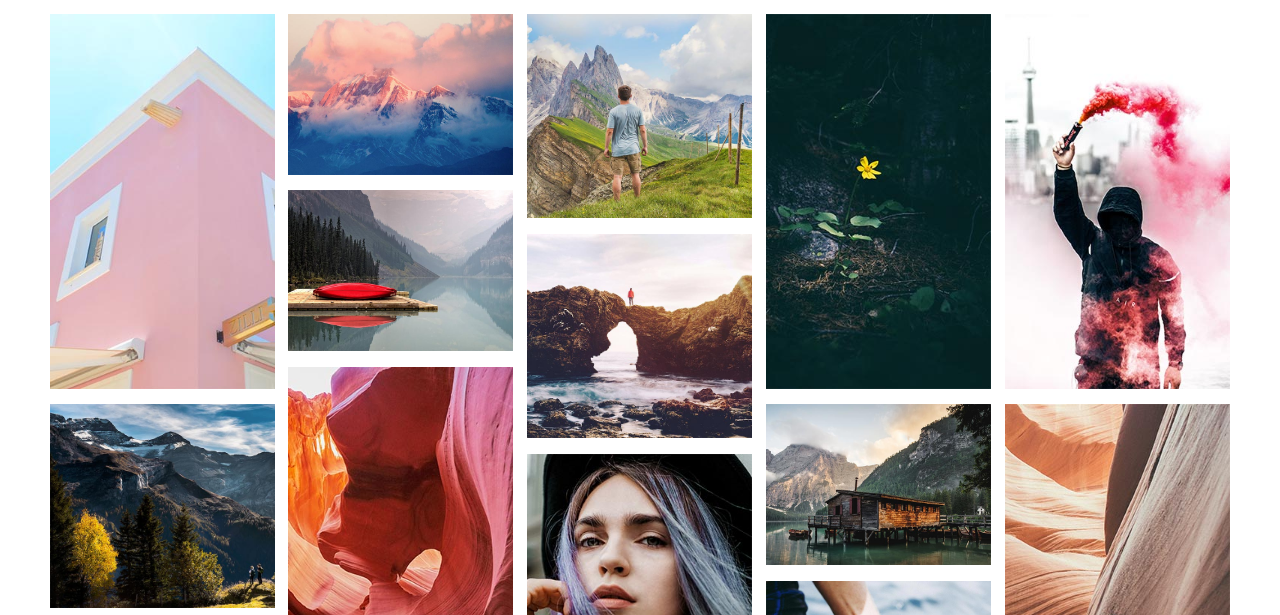
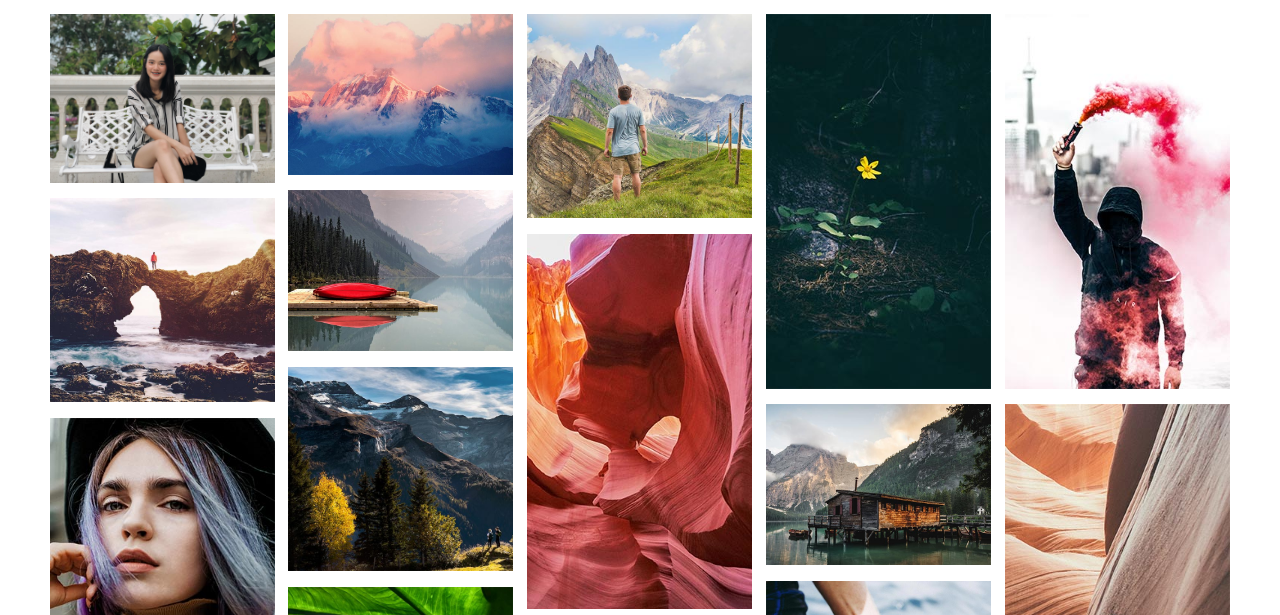
Before and after one commit to pawidchaya/foto_477-202, a plain HTML site: page index.html in a window 1280 px wide. Shown: the part 53-668 px from the top of the page. Drawn offline with Linux system fonts and the light colour scheme; files whose address does not match are found by name.

Commit message:
update index.html

```diff
--- a/index.html
+++ b/index.html
@@ -33,7 +33,7 @@
 		<div class="p-grid-isotope">
 
 			<div class="p-item grid-sizer"><a class="venobox" href="images/porfolio-1-300x500.jpg">
-				<img src="images/porfolio-1-300x500.jpg" alt=""/></a></div>
+				<img src="images/1.jpg.jpg" alt=""/></a></div>
 
 			<div class="p-item grid-sizer"><a class="venobox" href="images/porfolio-2-700x500.jpg">
 				<img src="images/porfolio-2-700x500.jpg" alt=""/></a></div>
```
Also changed, not shown: images/1.jpg.jpg (added).
